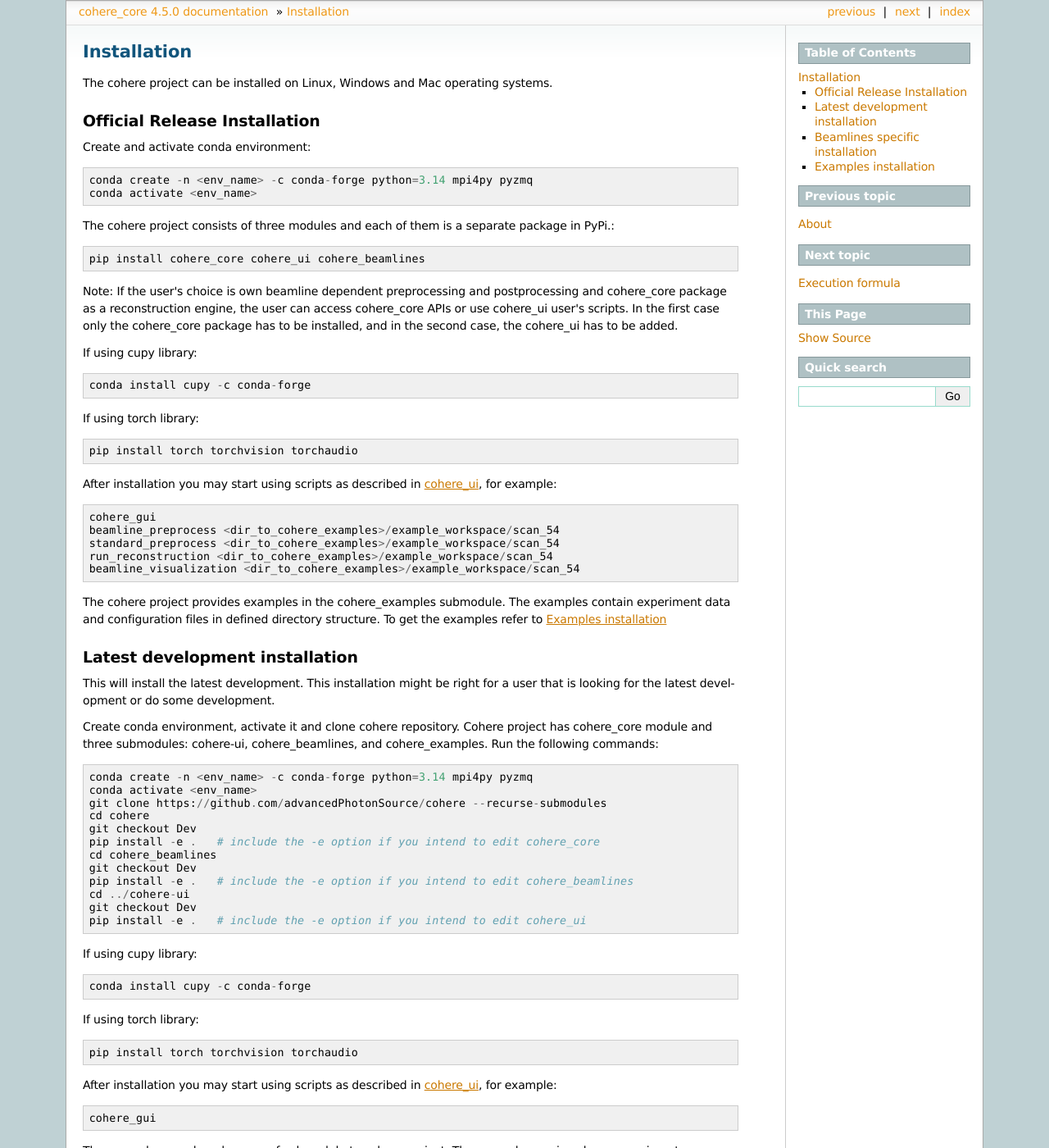
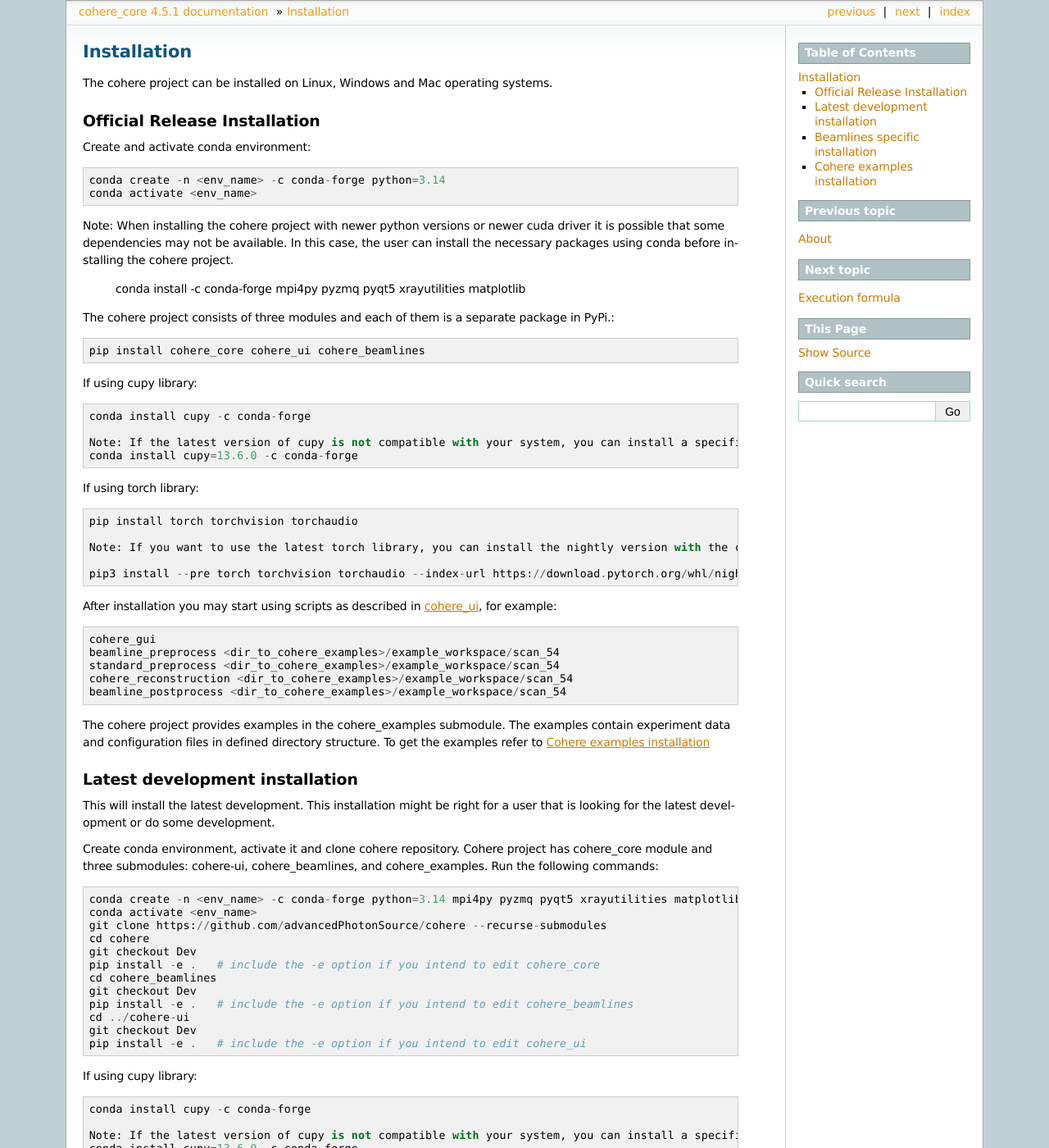
Before and after one commit to AdvancedPhotonSource/cohere, a Sphinx documentation site: the page built from docs/source/installation.rst, in a window 1280 px wide and 1400 px high. Shown: the whole window at 82% size. Built offline with Sphinx 7.4.7, drawn with Linux system fonts in a browser that asks for light colours; some of the changed text lies outside the part shown.

Commit message:
updated libraries to add device for torch, updated phasing and dvc_utils for that change, updated documentation, sync with ui and beamlines

```diff
--- a/docs/source/conf.py
+++ b/docs/source/conf.py
@@ -25,7 +25,7 @@
 author = 'Barbara Frosik, Ross Harder'
 
 # The full version, including alpha/beta/rc tags
-release = '4.5.0'
+release = '4.5.1'
 
 # -- General configuration ---------------------------------------------------
 
--- a/docs/source/installation.rst
+++ b/docs/source/installation.rst
@@ -7,30 +7,39 @@
 =============================
 Create and activate conda environment::
 
-    conda create -n <env_name> -c conda-forge python=3.14 mpi4py pyzmq
+    conda create -n <env_name> -c conda-forge python=3.14
     conda activate <env_name>
+
+Note: When installing the cohere project with newer python versions or newer cuda driver it is possible that some dependencies may not be available. In this case, the user can install the necessary packages using conda before installing the cohere project.
+
+    conda install -c conda-forge mpi4py pyzmq pyqt5 xrayutilities matplotlib
 
 The cohere project consists of three modules and each of them is a separate package in PyPi.::
 
     pip install cohere_core cohere_ui cohere_beamlines
 
-Note: If the user's choice is own beamline dependent preprocessing and postprocessing and cohere_core package as a reconstruction engine, the user can access cohere_core APIs or use cohere_ui user's scripts. In the first case only the cohere_core package has to be installed, and in the second case, the cohere_ui has to be added.
-
 If using cupy library::
 
     conda install cupy -c conda-forge
 
+    Note: If the latest version of cupy is not compatible with your system, you can install a specific version of cupy that is compatible with your system using the following command::
+    conda install cupy=13.6.0 -c conda-forge
+
 If using torch library::
 
     pip install torch torchvision torchaudio
+
+    Note: If you want to use the latest torch library, you can install the nightly version with the corresponding cuda driver (example CUDA 12.9) support using the following command::
+
+    pip3 install --pre torch torchvision torchaudio --index-url https://download.pytorch.org/whl/nightly/cu129
 
 After installation you may start using scripts as described in  :ref:`api_cohere_ui`, for example::
 
     cohere_gui
     beamline_preprocess <dir_to_cohere_examples>/example_workspace/scan_54
     standard_preprocess <dir_to_cohere_examples>/example_workspace/scan_54
-    run_reconstruction <dir_to_cohere_examples>/example_workspace/scan_54
-    beamline_visualization <dir_to_cohere_examples>/example_workspace/scan_54
+    cohere_reconstruction <dir_to_cohere_examples>/example_workspace/scan_54
+    beamline_postprocess <dir_to_cohere_examples>/example_workspace/scan_54
 
 The cohere project provides examples in the cohere_examples submodule. The examples contain experiment data and configuration files in defined directory structure. To get the examples refer to :ref:`examples`
 
@@ -43,7 +52,7 @@
 Create conda environment, activate it and clone cohere repository. Cohere project has cohere_core module and three submodules: cohere-ui, cohere_beamlines, and cohere_examples.
 Run the following commands::
 
-    conda create -n <env_name> -c conda-forge python=3.14 mpi4py pyzmq
+    conda create -n <env_name> -c conda-forge python=3.14 mpi4py pyzmq pyqt5 xrayutilities matplotlib
     conda activate <env_name>
     git clone https://github.com/advancedPhotonSource/cohere --recurse-submodules
     cd cohere
@@ -60,15 +69,22 @@
 
     conda install cupy -c conda-forge
 
+    Note: If the latest version of cupy is not compatible with your system, you can install a specific version of cupy that is compatible with your system using the following command::
+    conda install cupy=13.6.0 -c conda-forge
+
 If using torch library::
 
     pip install torch torchvision torchaudio
+
+    Note: If you want to use the latest torch library, you can install the nightly version with the corresponding cuda driver (example CUDA 12.9) support using the following command::
+
+    pip3 install --pre torch torchvision torchaudio --index-url https://download.pytorch.org/whl/nightly/cu129
 
 After installation you may start using scripts as described in  :ref:`api_cohere_ui`, for example::
 
     cohere_gui
 
-The examples are cloned as one of submodule to cohere project. The examples are in cohere_experiment subdirectory.
+Cohere examples are cloned as one of submodule to cohere project. The examples are in cohere_experiment subdirectory.
 
 Beamlines specific installation
 ===============================
--- a/pyproject.toml
+++ b/pyproject.toml
@@ -4,7 +4,7 @@
 
 [project]
 name = "cohere_core"
-version = "4.5.0"
+version = "4.5.1"
 authors = [
   { name="Barbara Frosik", email="bfrosik@anl.gov" },
   { name="Ross Harder", email="rharder@anl.gov" }
@@ -16,7 +16,7 @@
     "Programming Language :: Python :: 3",
     "Operating System :: OS Independent",
 ]
-license = { file = "LICENSE" }
+license-files = ["LICENSE"]
 
 dependencies = [
                 'numpy',
```
Also changed, not shown: other parts of docs/source/installation.rst (+2 -2 lines), 6 other files.
